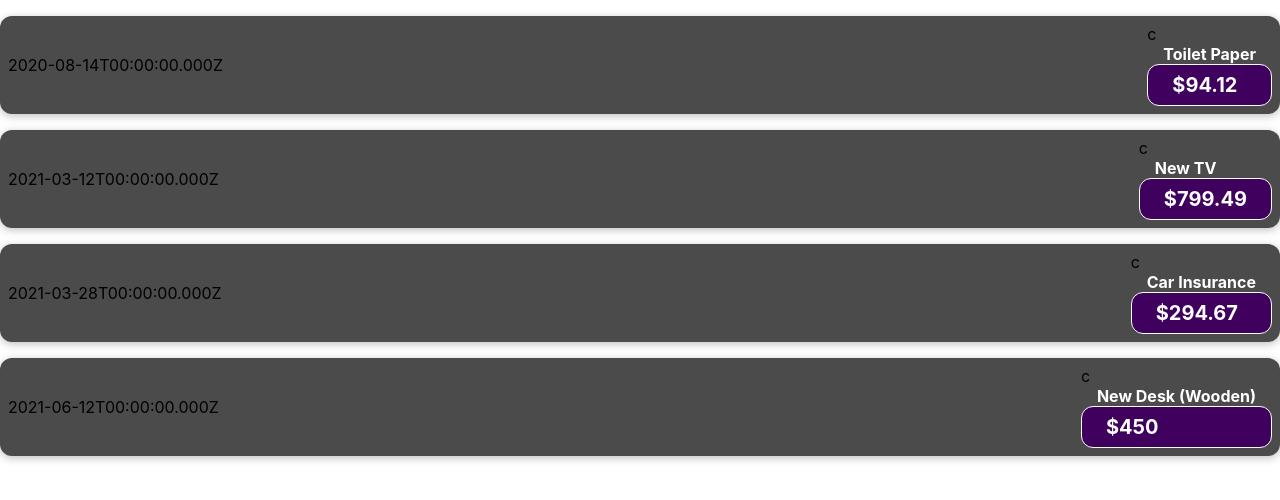
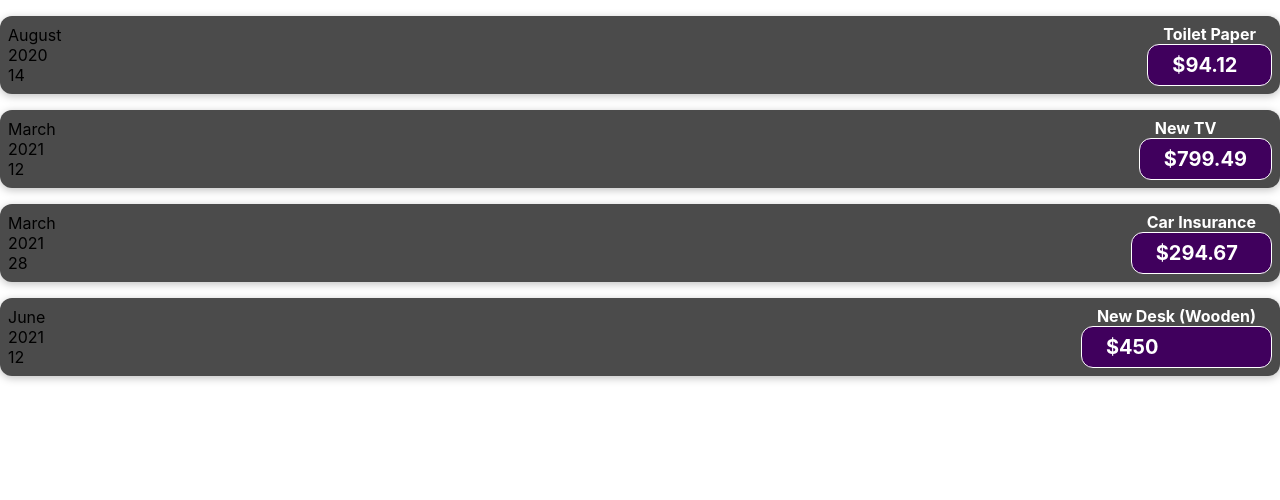
Before and after one commit to qweered/expences-tracker, a React (Create React App) app: page / in a window 1280 px wide. Shown: the top 500 px of the page. Built offline with nearby package versions, Linux system fonts and the light colour scheme.

Commit message:
beautify date showing

```diff
--- a/src/components/Expenseitem.js
+++ b/src/components/Expenseitem.js
@@ -3,10 +3,19 @@ import './ExpenseItem.css'
 
 function ExpenseItem({date, title, amount}) {
 
+    const month = date.toLocaleString('en-US', {month: 'long'});
+    const year = date.getFullYear();
+    const day = date.toLocaleString('en-US', {day: '2-digit'});
+
     return (
         <div className='expense-item'>
-            <div className='expense-item__description'>{date.toISOString()}</div>
-            <div>c
+            <div>
+                <div>{month}</div>
+                <div>{year}</div>
+                <div>{day}</div>
+            </div>
+            <div className='expense-item__description'></div>
+            <div>
                 <h2>{title}</h2>
                 <div className='expense-item__price'>${amount}</div>
             </div>
```
